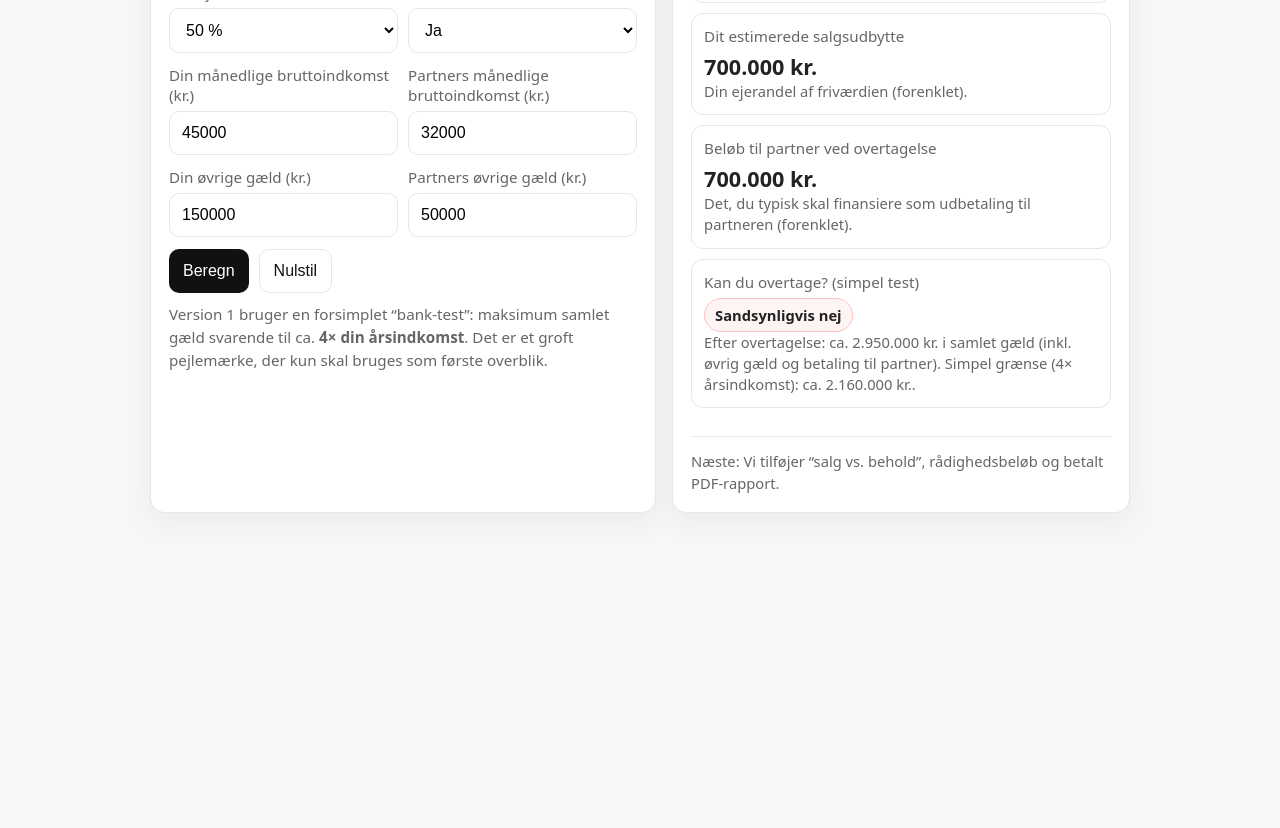
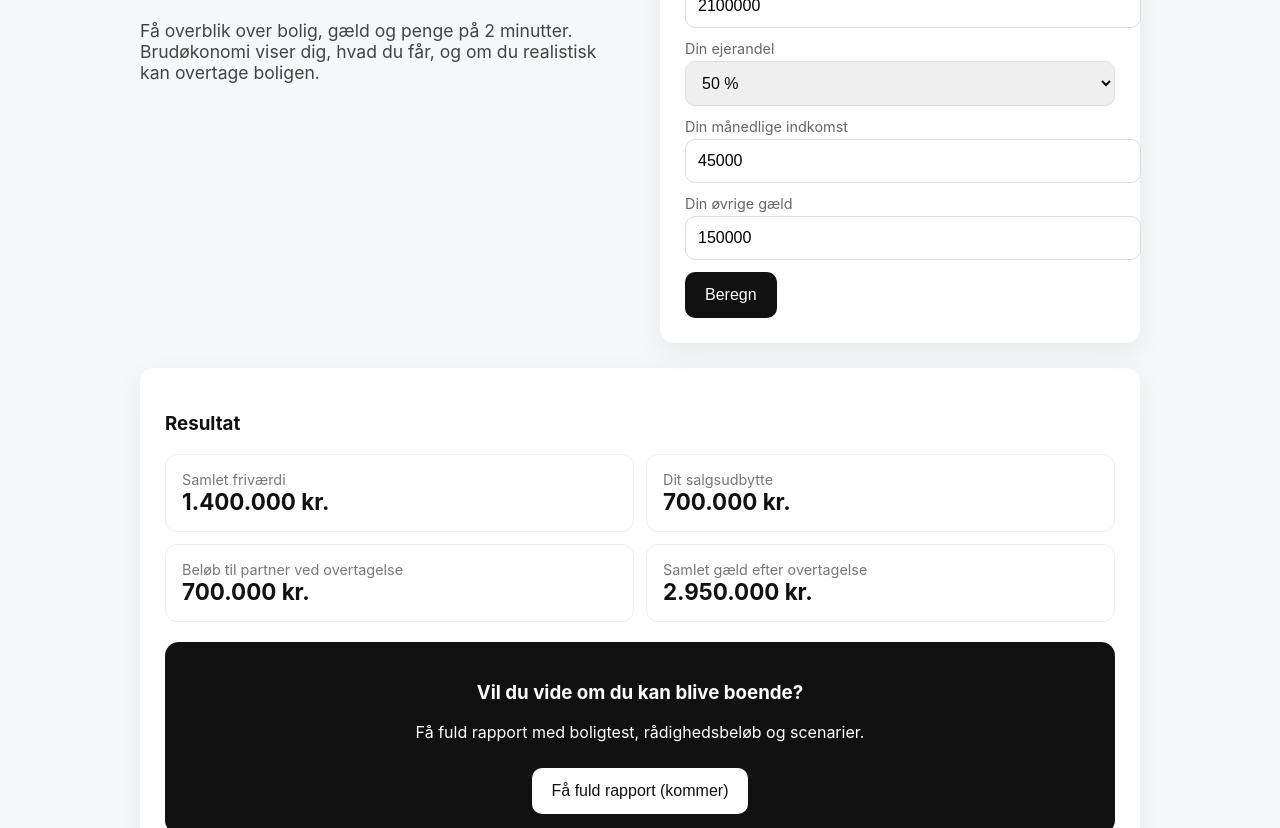
Before and after one commit to nicolaiwolff-afk/brudoekonomi, a plain HTML site: page index.html in a window 1280 px wide. Shown: the part 307-1135 px from the top of the page. Before the commit the page ends 890 px from the top, so only its background shows below. Drawn offline with Linux system fonts and the light colour scheme.

Commit message:
Update index.html

```diff
--- a/index.html
+++ b/index.html
@@ -1,241 +1,197 @@
 <!DOCTYPE html>
 <html lang="da">
 <head>
-  <meta charset="UTF-8" />
-  <title>Brudøkonomi – beregner</title>
-  <meta name="viewport" content="width=device-width, initial-scale=1.0" />
-  <meta name="description" content="Beregner: Få et hurtigt overblik over økonomien ved brud – friværdi, salgsudbytte og mulig overtagelse." />
+<meta charset="UTF-8">
+<title>Brudøkonomi – Overblik over økonomi ved brud</title>
+<meta name="viewport" content="width=device-width, initial-scale=1.0">
+<meta name="description" content="Få et økonomisk overblik ved brud: friværdi, salgsudbytte og om du kan overtage boligen. Gratis beregner." />
 <style>
-    :root { --bg:#f7f7f7; --card:#fff; --txt:#222; --muted:#666; --border:#e6e6e6; }
-    body { font-family: system-ui, -apple-system, BlinkMacSystemFont, "Segoe UI", Roboto, Arial, sans-serif; background:var(--bg); margin:0; color:var(--txt); }
-    .wrap { max-width: 980px; margin: 0 auto; padding: 42px 18px 70px; }
-    header { text-align:center; margin-bottom: 26px; }
-    h1 { font-size: 2.1rem; margin: 0 0 10px; }
-    .lead { color:var(--muted); margin:0; font-size: 1.05rem; line-height:1.5; }
-    .grid { display:grid; grid-template-columns: 1fr; gap:16px; }
-    @media (min-width: 900px) { .grid { grid-template-columns: 1.05fr 0.95fr; } }
-    .card { background:var(--card); border:1px solid var(--border); border-radius:14px; box-shadow: 0 10px 30px rgba(0,0,0,0.05); padding:18px; }
-    .card h2 { margin: 0 0 12px; font-size: 1.25rem; }
-    .row { display:grid; grid-template-columns: 1fr; gap:10px; margin-bottom: 12px; }
-    @media (min-width: 520px) { .row { grid-template-columns: 1fr 1fr; } }
-    label { display:block; font-size: 0.95rem; margin-bottom: 6px; color: var(--muted); }
+body {
+  font-family: -apple-system, BlinkMacSystemFont, "Segoe UI", Roboto, Arial, sans-serif;
+  margin: 0;
+  background: #f6f7f8;
+  color: #111;
+}
+header {
+  background: white;
+  border-bottom: 1px solid #e5e5e5;
+  padding: 20px 30px;
+}
+.logo {
+  font-weight: 700;
+  font-size: 1.4rem;
+}
+.container {
+  max-width: 1000px;
+  margin: auto;
+  padding: 40px 20px;
+}
+.hero {
+  display: grid;
+  grid-template-columns: 1fr 1fr;
+  gap: 40px;
+}
+@media(max-width: 800px){
+  .hero{grid-template-columns:1fr;}
+}
+.hero h1 {
+  font-size: 2.6rem;
+  line-height: 1.2;
+}
+.hero p {
+  font-size: 1.1rem;
+  color: #444;
+}
+.card {
+  background: white;
+  padding: 25px;
+  border-radius: 14px;
+  box-shadow: 0 10px 30px rgba(0,0,0,0.06);
+  margin-bottom: 25px;
+}
+label {
+  font-size: 0.9rem;
+  color: #666;
+  display: block;
+  margin-bottom: 4px;
+}
 input, select {
-      width:100%; box-sizing:border-box; padding:12px 12px; border:1px solid var(--border);
-      border-radius:10px; font-size:1rem; background:#fff;
+  width: 100%;
+  padding: 12px;
+  border-radius: 10px;
+  border: 1px solid #ddd;
+  margin-bottom: 12px;
+  font-size: 1rem;
 }
-    .actions { display:flex; gap:10px; flex-wrap:wrap; margin-top: 10px; }
 button {
-      border:0; border-radius:10px; padding:12px 14px; font-size:1rem; cursor:pointer;
-      background:#111; color:#fff;
+  background: #111;
+  color: white;
+  border: none;
+  border-radius: 10px;
+  padding: 14px 20px;
+  font-size: 1rem;
+  cursor: pointer;
 }
-    button.secondary { background:#fff; color:#111; border:1px solid var(--border); }
-    .note { color:var(--muted); font-size: 0.95rem; line-height:1.5; margin-top: 10px; }
-    .out { display:grid; gap:10px; }
-    .kpi { border:1px solid var(--border); border-radius:12px; padding:12px; background:#fff; }
-    .kpi .t { color:var(--muted); font-size:0.95rem; margin-bottom:6px; }
-    .kpi .v { font-size:1.35rem; font-weight:650; }
-    .pill { display:inline-block; padding:6px 10px; border-radius:999px; font-size:0.92rem; border:1px solid var(--border); background:#fff; }
-    .ok { border-color:#b7e3c7; background:#f2fff6; }
-    .maybe { border-color:#ffe2a8; background:#fffaf0; }
-    .no { border-color:#ffc1c1; background:#fff4f4; }
-    .small { font-size:0.92rem; color:var(--muted); line-height:1.45; }
-    .footer { margin-top: 18px; padding-top: 14px; border-top:1px solid var(--border); color:var(--muted); font-size:0.92rem; line-height:1.45; }
+button.secondary {
+  background: #eee;
+  color: #111;
+}
+.grid {
+  display: grid;
+  grid-template-columns: 1fr 1fr;
+  gap: 12px;
+}
+.kpi {
+  border: 1px solid #eee;
+  border-radius: 12px;
+  padding: 16px;
+}
+.kpi span {
+  display: block;
+  color: #777;
+  font-size: 0.9rem;
+}
+.kpi strong {
+  font-size: 1.4rem;
+}
+.cta {
+  background: #111;
+  color: white;
+  padding: 20px;
+  border-radius: 14px;
+  text-align: center;
+  margin-top: 20px;
+}
+.cta button {
+  background: white;
+  color: #111;
+  margin-top: 10px;
+}
 </style>
 </head>
 
 <body>
-  <div class="wrap">
 <header>
-      <h1>Brudøkonomi</h1>
-      <p class="lead">Få et hurtigt økonomisk overblik ved brud: friværdi, salgsudbytte og en simpel vurdering af, om du kan overtage boligen.</p>
+  <div class="logo">Brudøkonomi</div>
 </header>
 
-    <div class="grid">
-      <section class="card">
-        <h2>Indtast tal</h2>
+<div class="container">
 
-        <div class="row">
+<section class="hero">
 <div>
-            <label for="homeValue">Boligens værdi (kr.)</label>
-            <input id="homeValue" inputmode="numeric" value="3500000" />
-          </div>
-          <div>
-            <label for="mortgage">Restgæld i boligen (kr.)</label>
-            <input id="mortgage" inputmode="numeric" value="2100000" />
-          </div>
+<h1>Hvad sker der med din økonomi, hvis I går fra hinanden?</h1>
+<p>Få overblik over bolig, gæld og penge på 2 minutter. Brudøkonomi viser dig, hvad du får, og om du realistisk kan overtage boligen.</p>
 </div>
 
-        <div class="row">
-          <div>
-            <label for="share">Din ejerandel</label>
+<div class="card">
+<h3>Beregner</h3>
+<label>Boligens værdi</label>
+<input id="home" value="3500000">
+<label>Restgæld</label>
+<input id="debt" value="2100000">
+<label>Din ejerandel</label>
 <select id="share">
-              <option value="0.50" selected>50 %</option>
-              <option value="0.60">60 %</option>
-              <option value="0.40">40 %</option>
-              <option value="0.70">70 %</option>
-              <option value="0.30">30 %</option>
+<option value="0.5">50 %</option>
+<option value="0.6">60 %</option>
+<option value="0.4">40 %</option>
 </select>
+<label>Din månedlige indkomst</label>
+<input id="income" value="45000">
+<label>Din øvrige gæld</label>
+<input id="mydebt" value="150000">
+
+<button onclick="calc()">Beregn</button>
 </div>
-          <div>
-            <label for="wantStay">Ønsker du at blive boende?</label>
-            <select id="wantStay">
-              <option value="yes" selected>Ja</option>
-              <option value="no">Nej / ligegyldigt</option>
-            </select>
-          </div>
-        </div>
-
-        <div class="row">
-          <div>
-            <label for="myIncome">Din månedlige bruttoindkomst (kr.)</label>
-            <input id="myIncome" inputmode="numeric" value="45000" />
-          </div>
-          <div>
-            <label for="theirIncome">Partners månedlige bruttoindkomst (kr.)</label>
-            <input id="theirIncome" inputmode="numeric" value="32000" />
-          </div>
-        </div>
-
-        <div class="row">
-          <div>
-            <label for="myDebt">Din øvrige gæld (kr.)</label>
-            <input id="myDebt" inputmode="numeric" value="150000" />
-          </div>
-          <div>
-            <label for="theirDebt">Partners øvrige gæld (kr.)</label>
-            <input id="theirDebt" inputmode="numeric" value="50000" />
-          </div>
-        </div>
-
-        <div class="actions">
-          <button id="calcBtn">Beregn</button>
-          <button class="secondary" id="resetBtn" type="button">Nulstil</button>
-        </div>
-
-        <p class="note">
-          Version 1 bruger en forsimplet “bank-test”: maksimum samlet gæld svarende til ca. <strong>4× din årsindkomst</strong>.
-          Det er et groft pejlemærke, der kun skal bruges som første overblik.
-        </p>
 </section>
 
 <section class="card">
-        <h2>Resultat</h2>
-        <div class="out" id="out">
-          <div class="kpi">
-            <div class="t">Samlet friværdi</div>
-            <div class="v" id="equity">—</div>
-            <div class="small">Boligens værdi minus restgæld.</div>
+<h3>Resultat</h3>
+<div class="grid">
+<div class="kpi"><span>Samlet friværdi</span><strong id="equity">–</strong></div>
+<div class="kpi"><span>Dit salgsudbytte</span><strong id="mine">–</strong></div>
+<div class="kpi"><span>Beløb til partner ved overtagelse</span><strong id="payout">–</strong></div>
+<div class="kpi"><span>Samlet gæld efter overtagelse</span><strong id="totaldebt">–</strong></div>
 </div>
 
-          <div class="kpi">
-            <div class="t">Dit estimerede salgsudbytte</div>
-            <div class="v" id="mySale">—</div>
-            <div class="small">Din ejerandel af friværdien (forenklet).</div>
-          </div>
-
-          <div class="kpi">
-            <div class="t">Beløb til partner ved overtagelse</div>
-            <div class="v" id="payOther">—</div>
-            <div class="small">Det, du typisk skal finansiere som udbetaling til partneren (forenklet).</div>
-          </div>
-
-          <div class="kpi">
-            <div class="t">Kan du overtage? (simpel test)</div>
-            <div class="v"><span class="pill" id="canStayPill">—</span></div>
-            <div class="small" id="canStayTxt">—</div>
-          </div>
-
-          <div class="footer">
-            Næste: Vi tilføjer “salg vs. behold”, rådighedsbeløb og betalt PDF-rapport.
-          </div>
+<div class="cta">
+<h3>Vil du vide om du kan blive boende?</h3>
+<p>Få fuld rapport med boligtest, rådighedsbeløb og scenarier.</p>
+<button>Få fuld rapport (kommer)</button>
 </div>
 </section>
-    </div>
+
 </div>
 
 <script>
-    function toNumber(v) {
-      if (typeof v !== "string") return Number(v) || 0;
-      const cleaned = v.replace(/\./g, "").replace(/\s/g, "").replace(/,/g, "");
-      const n = Number(cleaned);
-      return Number.isFinite(n) ? n : 0;
+function dkk(n){
+  return Math.round(n).toLocaleString("da-DK") + " kr.";
+}
+function calc(){
+  let home = Number(homeInput.value);
+  let debt = Number(debtInput.value);
+  let share = Number(shareInput.value);
+  let income = Number(incomeInput.value);
+  let mydebt = Number(mydebtInput.value);
+
+  let equity = home - debt;
+  let mine = equity * share;
+  let payout = equity * (1-share);
+  let total = debt + payout + mydebt;
+
+  document.getElementById("equity").innerText = dkk(equity);
+  document.getElementById("mine").innerText = dkk(mine);
+  document.getElementById("payout").innerText = dkk(payout);
+  document.getElementById("totaldebt").innerText = dkk(total);
 }
 
-    function dkk(n) {
-      const rounded = Math.round(n);
-      return new Intl.NumberFormat("da-DK").format(rounded) + " kr.";
-    }
+const homeInput = document.getElementById("home");
+const debtInput = document.getElementById("debt");
+const shareInput = document.getElementById("share");
+const incomeInput = document.getElementById("income");
+const mydebtInput = document.getElementById("mydebt");
 
-    function calc() {
-      const homeValue = toNumber(document.getElementById("homeValue").value);
-      const mortgage = toNumber(document.getElementById("mortgage").value);
-      const share = Number(document.getElementById("share").value) || 0.5;
-      const myIncomeM = toNumber(document.getElementById("myIncome").value);
-      const theirIncomeM = toNumber(document.getElementById("theirIncome").value);
-      const myDebt = toNumber(document.getElementById("myDebt").value);
-      const theirDebt = toNumber(document.getElementById("theirDebt").value);
-
-      const equity = Math.max(0, homeValue - mortgage);
-      const myEquity = equity * share;
-      const theirEquity = equity * (1 - share);
-
-      // “Overtagelse”: du overtager hele restgælden og betaler partner deres friværdiandel.
-      const payoutToOther = theirEquity;
-      const newTotalDebt = mortgage + myDebt + payoutToOther;
-
-      // Simpel “4x årsindkomst”-test.
-      const myIncomeY = myIncomeM * 12;
-      const maxDebt = myIncomeY * 4;
-
-      // Justering: hvis partner har høj indkomst og du ikke ønsker at blive boende, gør vi ikke noget; men output er stadig relevant.
-      let verdict = "Måske";
-      let cls = "maybe";
-      let expl = "";
-
-      const ratio = maxDebt > 0 ? newTotalDebt / maxDebt : 999;
-
-      if (newTotalDebt <= maxDebt * 0.90) {
-        verdict = "Sandsynligvis ja";
-        cls = "ok";
-      } else if (newTotalDebt <= maxDebt * 1.05) {
-        verdict = "Måske";
-        cls = "maybe";
-      } else {
-        verdict = "Sandsynligvis nej";
-        cls = "no";
-      }
-
-      expl = `Efter overtagelse: ca. ${dkk(newTotalDebt)} i samlet gæld (inkl. øvrig gæld og betaling til partner). ` +
-             `Simpel grænse (4× årsindkomst): ca. ${dkk(maxDebt)}.`;
-
-      document.getElementById("equity").textContent = dkk(equity);
-      document.getElementById("mySale").textContent = dkk(myEquity);
-      document.getElementById("payOther").textContent = dkk(payoutToOther);
-
-      const pill = document.getElementById("canStayPill");
-      pill.textContent = verdict;
-      pill.className = "pill " + cls;
-
-      document.getElementById("canStayTxt").textContent = expl;
-    }
-
-    function reset() {
-      document.getElementById("homeValue").value = "3500000";
-      document.getElementById("mortgage").value = "2100000";
-      document.getElementById("share").value = "0.50";
-      document.getElementById("wantStay").value = "yes";
-      document.getElementById("myIncome").value = "45000";
-      document.getElementById("theirIncome").value = "32000";
-      document.getElementById("myDebt").value = "150000";
-      document.getElementById("theirDebt").value = "50000";
-      calc();
-    }
-
-    document.getElementById("calcBtn").addEventListener("click", calc);
-    document.getElementById("resetBtn").addEventListener("click", reset);
-
-    // Auto-run
 calc();
 </script>
+
 </body>
 </html>
```
Lines whose indentation alone changed are shown as unchanged.
